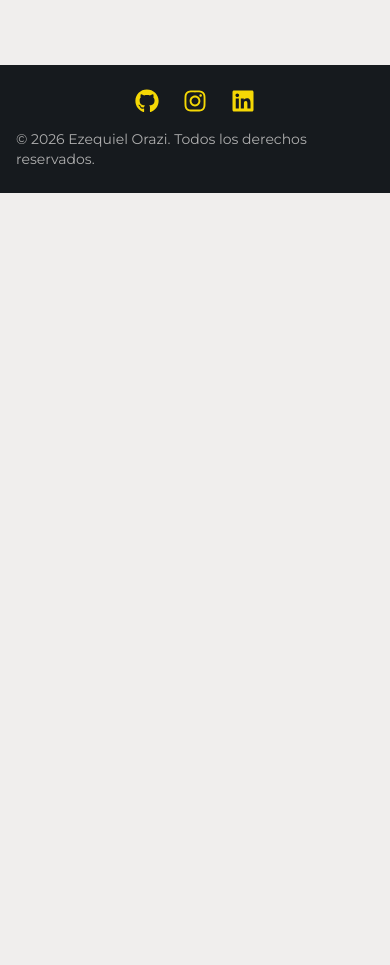
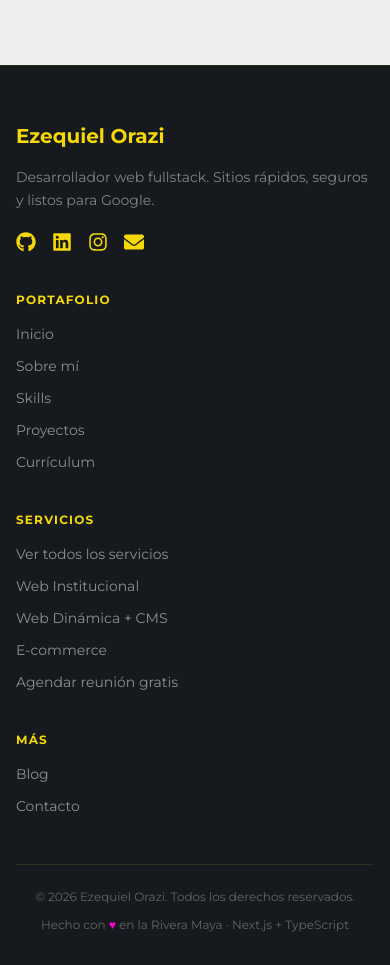
Before and after one commit to Ezzeorazi/mi-portafolio, a Next.js app: page / in a window 390 px wide. Shown: the part 5900-6865 px from the top of the page. Before the commit the page ends 6093 px from the top, so only its background shows below. Built offline with nearby package versions, Linux system fonts and the light colour scheme.

Commit message:
new: section services

```diff
--- a/components/Footer.tsx
+++ b/components/Footer.tsx
@@ -1,42 +1,118 @@
-import { FaGithub, FaInstagram, FaLinkedin } from 'react-icons/fa';
+import Link from 'next/link';
+import { FaGithub, FaInstagram, FaLinkedin, FaEnvelope } from 'react-icons/fa';
+
+const navColumns = [
+  {
+    title: 'Portafolio',
+    links: [
+      { label: 'Inicio', href: '/' },
+      { label: 'Sobre mí', href: '/sobre-mi' },
+      { label: 'Skills', href: '/skills' },
+      { label: 'Proyectos', href: '/proyectos' },
+      { label: 'Currículum', href: '/curriculum' },
+    ],
+  },
+  {
+    title: 'Servicios',
+    links: [
+      { label: 'Ver todos los servicios', href: '/services' },
+      { label: 'Web Institucional', href: '/services#landing' },
+      { label: 'Web Dinámica + CMS', href: '/services#dinamica' },
+      { label: 'E-commerce', href: '/services#ecommerce' },
+      { label: 'Agendar reunión gratis', href: 'https://calendly.com/ezequiel-orazi90/30min', external: true },
+    ],
+  },
+  {
+    title: 'Más',
+    links: [
+      { label: 'Blog', href: '/blog' },
+      { label: 'Contacto', href: '/contacto' },
+    ],
+  },
+];
+
+const socials = [
+  { icon: <FaGithub />, href: 'https://github.com/Ezzeorazi', label: 'GitHub' },
+  { icon: <FaLinkedin />, href: 'https://www.linkedin.com/in/ezequiel-orazi32/', label: 'LinkedIn' },
+  { icon: <FaInstagram />, href: 'https://www.instagram.com/ezze.o/', label: 'Instagram' },
+  { icon: <FaEnvelope />, href: 'mailto:ezequiel.orazi90@gmail.com', label: 'Email' },
+];
 
 export default function Footer() {
   const year = new Date().getFullYear();
+
   return (
-    <footer className="bg-dark text-light py-6 mt-auto">
-      <div className="max-w-5xl mx-auto px-4 flex flex-col items-center gap-4">
-        <div className="flex gap-6 text-2xl">
+    <footer className="bg-dark border-t border-yellow/10 mt-auto">
+      <div className="max-w-5xl mx-auto px-4 pt-14 pb-8">
+
+        {/* Main grid */}
+        <div className="grid grid-cols-1 sm:grid-cols-2 lg:grid-cols-4 gap-10 mb-12">
+
+          {/* Brand column */}
+          <div className="flex flex-col gap-4">
+            <Link href="/" className="text-yellow font-bold text-xl hover:text-pink transition-colors duration-300 self-start">
+              Ezequiel Orazi
+            </Link>
+            <p className="text-light/50 text-sm leading-relaxed">
+              Desarrollador web fullstack. Sitios rápidos, seguros y listos para Google.
+            </p>
+            <div className="flex gap-4 text-xl mt-1">
+              {socials.map((s) => (
                 <a
-            href="https://github.com/Ezzeorazi"
+                  key={s.label}
+                  href={s.href}
                   target="_blank"
                   rel="noopener noreferrer"
-            aria-label="GitHub"
+                  aria-label={s.label}
                   className="text-yellow hover:text-pink transition-colors duration-300"
                 >
-            <FaGithub />
+                  {s.icon}
                 </a>
+              ))}
+            </div>
+          </div>
+
+          {/* Nav columns */}
+          {navColumns.map((col) => (
+            <div key={col.title} className="flex flex-col gap-3">
+              <h3 className="text-yellow font-semibold text-xs uppercase tracking-widest mb-1">
+                {col.title}
+              </h3>
+              {col.links.map((link) =>
+                link.external ? (
                   <a
-            href="https://www.instagram.com/ezze.o/"
+                    key={link.label}
+                    href={link.href}
                     target="_blank"
                     rel="noopener noreferrer"
-            aria-label="Instagram"
-            className="text-yellow hover:text-pink transition-colors duration-300"
+                    className="text-light/55 text-sm hover:text-pink transition-colors duration-200"
                   >
-            <FaInstagram />
+                    {link.label}
                   </a>
-          <a
-            href="https://www.linkedin.com/in/ezequiel-orazi32/"
-            target="_blank"
-            rel="noopener noreferrer"
-            aria-label="LinkedIn"
-            className="text-yellow hover:text-pink transition-colors duration-300"
+                ) : (
+                  <Link
+                    key={link.label}
+                    href={link.href}
+                    className="text-light/55 text-sm hover:text-pink transition-colors duration-200"
                   >
-            <FaLinkedin />
-          </a>
+                    {link.label}
+                  </Link>
+                )
+              )}
             </div>
-        <p className="text-sm text-light/70">
-          &copy; {year} Ezequiel Orazi. Todos los derechos reservados.
+          ))}
+        </div>
+
+        {/* Bottom bar */}
+        <div className="border-t border-yellow/10 pt-6 flex flex-col sm:flex-row items-center justify-between gap-3 text-xs text-light/35">
+          <p>&copy; {year} Ezequiel Orazi. Todos los derechos reservados.</p>
+          <p>
+            Hecho con{' '}
+            <span className="text-pink">♥</span>
+            {' '}en la Rivera Maya · Next.js + TypeScript
           </p>
+        </div>
+
       </div>
     </footer>
   );
--- a/components/Navbar.tsx
+++ b/components/Navbar.tsx
@@ -12,6 +12,7 @@ const navLinks = [
   { key: 'nav_about', href: '/sobre-mi' },
   { key: 'nav_skills', href: '/skills' },
   { key: 'nav_projects', href: '/proyectos' },
+  { key: 'nav_services', href: '/services' },
   { key: 'nav_cv', href: '/curriculum' },
   { key: 'nav_blog', href: '/blog' },
   { key: 'nav_contact', href: '/contacto' },
@@ -38,6 +39,19 @@ export default function Navbar() {
       {/* Desktop links */}
       <div className="hidden md:flex items-center gap-6">
         {navLinks.map(({ key, href }) => (
+          key === 'nav_services' ? (
+            <Link
+              key={key}
+              href={href}
+              className={`text-sm font-bold px-3 py-1 rounded-md border transition-colors duration-300 ${
+                pathname === href
+                  ? 'bg-pink text-white border-pink'
+                  : 'border-yellow text-yellow hover:bg-yellow hover:text-dark'
+              }`}
+            >
+              {t(key)}
+            </Link>
+          ) : (
             <Link
               key={key}
               href={href}
@@ -47,6 +61,7 @@ export default function Navbar() {
             >
               {t(key)}
             </Link>
+          )
         ))}
         <button
           onClick={toggleLanguage}
--- a/lib/translations.ts
+++ b/lib/translations.ts
@@ -7,6 +7,7 @@ const translations: Record<Language, Record<string, string>> = {
     nav_skills: 'Skills',
     nav_projects: 'Proyectos',
     nav_cv: 'Currículum',
+    nav_services: 'Servicios',
     nav_blog: 'Blog',
     nav_contact: 'Contacto',
     toggle_lang: 'EN',
@@ -46,6 +47,7 @@ const translations: Record<Language, Record<string, string>> = {
     nav_skills: 'Skills',
     nav_projects: 'Projects',
     nav_cv: 'Resume',
+    nav_services: 'Services',
     nav_blog: 'Blog',
     nav_contact: 'Contact',
     toggle_lang: 'ES',
```
Also changed, not shown: 1 other file (tests, documents, lock files or other folders). Lines whose indentation alone changed are shown as unchanged.
